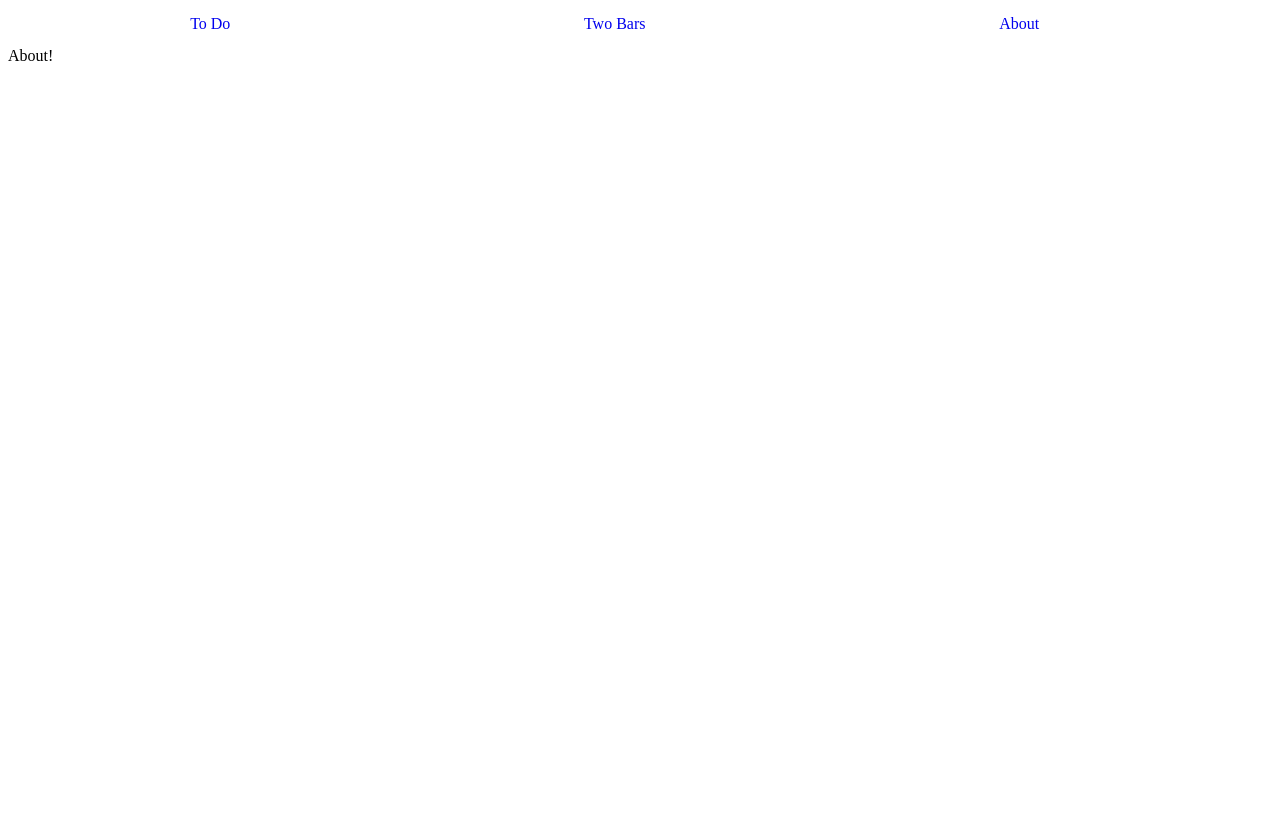
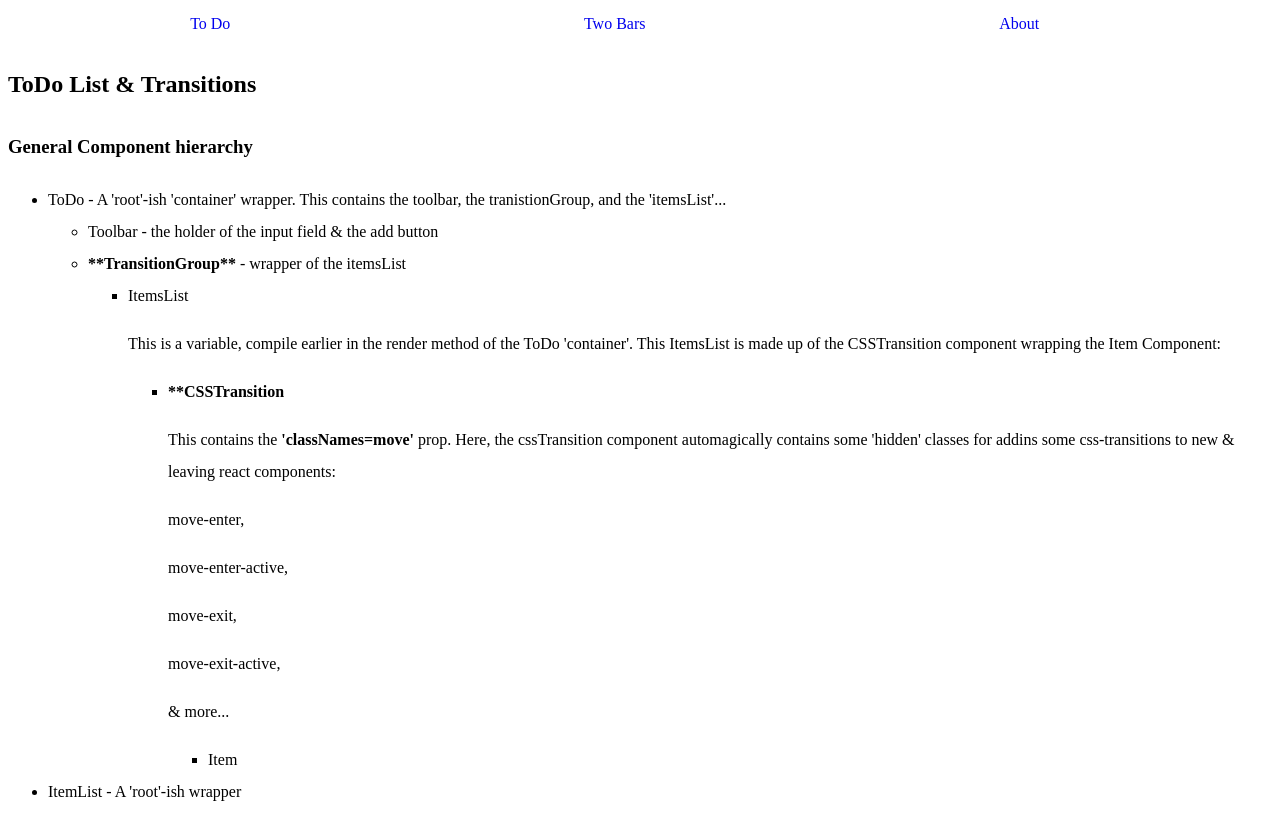
Before and after one commit to imagineLife/reactTransitions, a React app: page /about in a window 1280 px wide. Before the commit the page ends 800 px from the top, so only its background shows below. Built offline with nearby package versions, Linux system fonts and the light colour scheme.

Commit message:
Begins a little write-up of the component outline.

```diff
--- a/src/components/About/index.js
+++ b/src/components/About/index.js
@@ -2,5 +2,45 @@ import React from 'react';
 import './index.css';
 
 export default function About() {
-    return ( <div>About!</div> );
+    return (
+    	<React.Fragment>
+	    	<h2>ToDo List & Transitions</h2>
+	    	<h3>General Component hierarchy</h3>
+	    	<ul className='compHierarchy'>
+	    		<li>ToDo - A 'root'-ish 'container' wrapper. This contains the toolbar, the tranistionGroup, and the 'itemsList'...</li>
+	    			<ul>
+		    			<li>Toolbar - the holder of the input field & the add button</li>
+		    			<li><b>**TransitionGroup**</b> - wrapper of the itemsList</li>
+		    				<ul>
+		    					<li>ItemsList
+		    						<p>This is a variable, compile earlier in the render method of the ToDo 'container'. This ItemsList is made up of the CSSTransition component wrapping the Item Component:</p>
+		    						<ul>
+		    							<li>
+		    								<b>**CSSTransition</b>
+		    								<p>This contains the <b>'classNames=move'</b> prop. Here, the cssTransition component automagically contains some 'hidden' classes for addins some css-transitions to new & leaving react components:</p>
+		    								<p>move-enter,</p>
+		    								<p>move-enter-active,</p>
+		    								<p>move-exit,</p>
+		    								<p>move-exit-active,</p>
+		    								<p>& more...</p>
+		    								<ul>
+		    									<li>Item</li>
+		    								</ul>
+		    							</li>
+
+		    						</ul>
+
+		    					</li>
+		    				</ul>
+	    			</ul>
+
+
+	    		<li>ItemList - A 'root'-ish wrapper</li>
+	    			<ul></ul>
+	    	</ul>
+
+	    	<p></p>
+	    	<ul></ul>
+    	</React.Fragment>
+	);
 }
```
